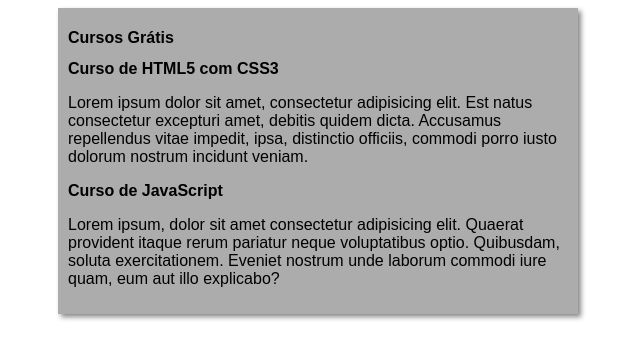
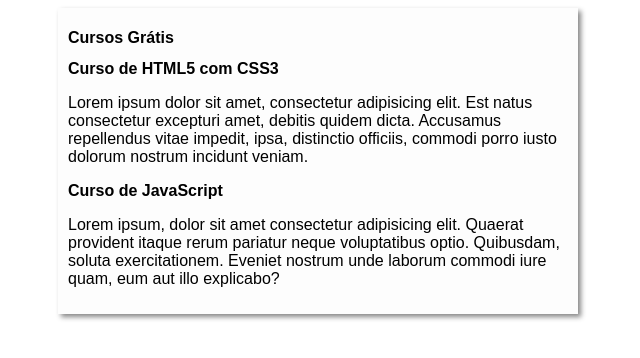
Before and after one commit to Tobitosan/projeto-site, a plain HTML site: page index.html in a window 1280 px wide. Shown: the whole page, without its empty margins (322-962 px from the left). Drawn offline with Linux system fonts and the light colour scheme.

Commit message:
Update style.css

```diff
--- a/estilos/style.css
+++ b/estilos/style.css
@@ -6,7 +6,7 @@ body {
   background-color: white;
 }
 main {
-  background-color: rgb(172, 172, 172);
+  background-color: rgb(253, 253, 253);
   width: 500px;
   margin: auto;
   padding: 10px;
```
